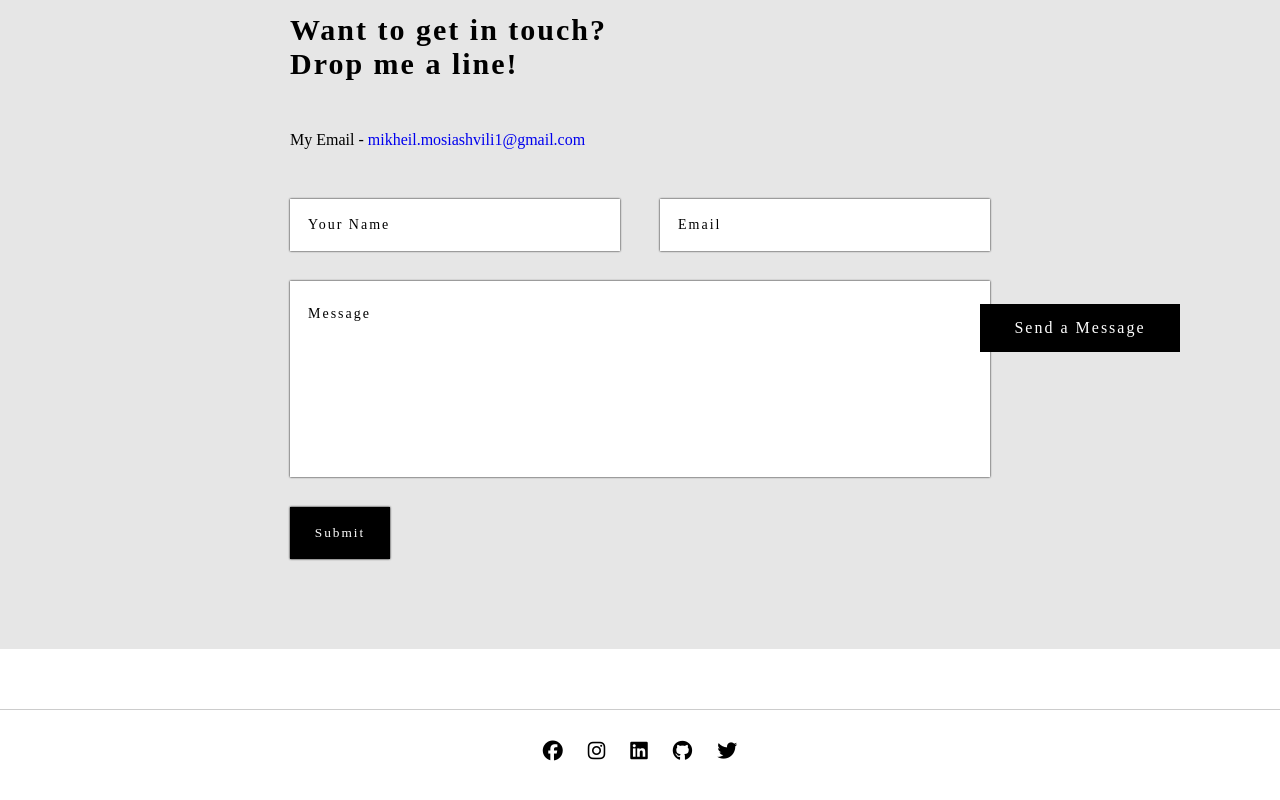
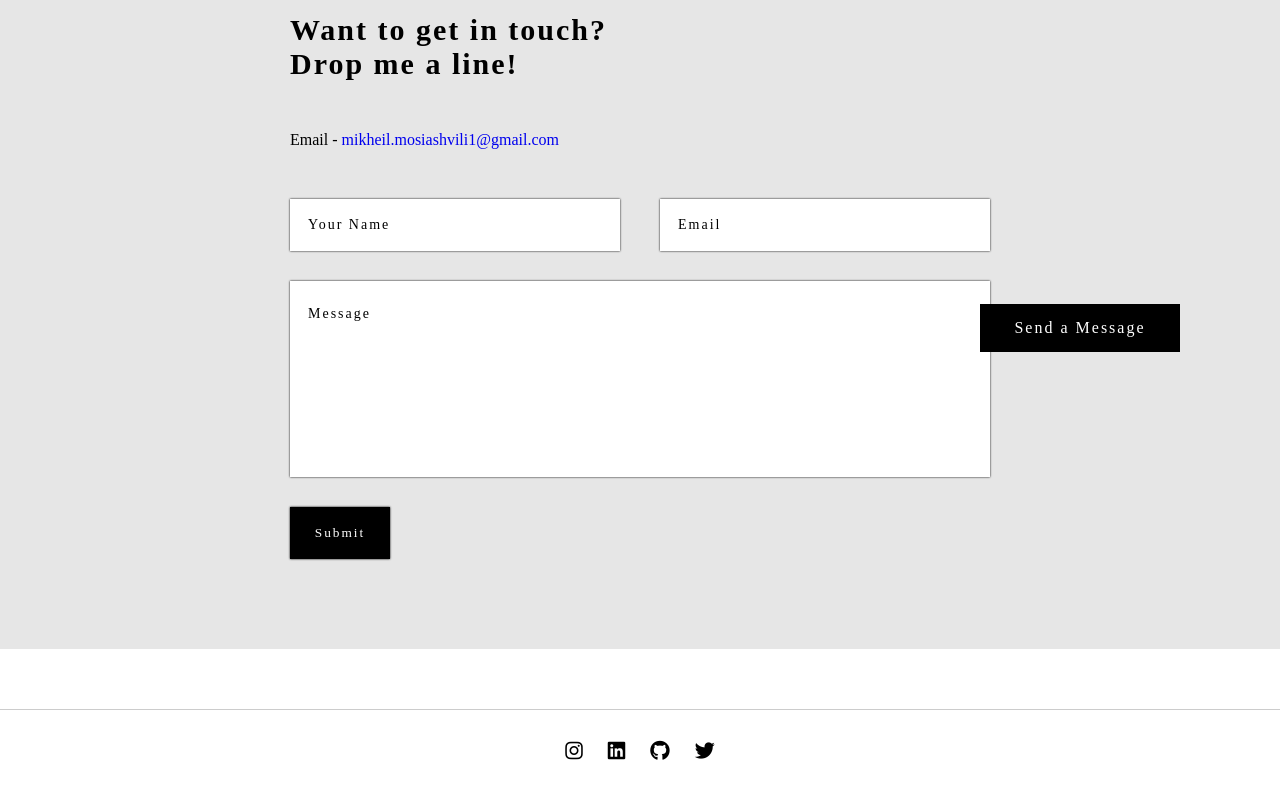
Before and after one commit to miisho/portfolio, a plain HTML site: page contact.html in a window 1280 px wide. Shown: the part 398-1198 px from the top of the page. Drawn offline with nearby package versions, Linux system fonts and the light colour scheme.

Commit message:
Update contact.html

```diff
--- a/contact.html
+++ b/contact.html
@@ -14,7 +14,7 @@
   <meta property="og:url" content="index.html" />
   <meta property="og:image" content="https://www.ciquk.org/wp-content/uploads/2017/09/M16-JUNIOR-WEB-DEVELOPER-COURSE.jpg" />
   <meta name="twitter:card" content="summary">
-  <meta name="description" content="Hi Im Misho Mosiashvili - Junior Web Developer">
+  <meta name="description" content="Hi Im Misho Mosiashvili - Frontend Web Developer">
   <link rel="stylesheet" href="style/style.css">
   <link rel="icon" href="favicon.ico">
   <title>CONTACT | Misho Mosiashvili</title>
@@ -33,7 +33,7 @@
         <h3>Contact</h3>
         <p class="con">Want to get in touch?
           Drop me a line!</p>
-        <p class="mail">My Email - <a href="#">mikheil.mosiashvili1@gmail.com</a> </p>
+        <p class="mail">Email - <a href="#">mikheil.mosiashvili1@gmail.com</a> </p>
         <div class="flexinput">
           <input type="text" name="yourname" id="yourname" placeholder="Your Name" required>
           <input type="email" name="email" id="email" placeholder="Email" required>
@@ -62,9 +62,6 @@
   </main>
   <footer>
     <div class="socials">
-     <a href="https://www.facebook.com/mosiashvili.misho" target="_blank" rel="unfollow">
-      <i class="fa-brands fa-facebook"></i>
-    </a>
     <a href="https://www.instagram.com/misho.mosiashvili/" target="_blank" rel="unfollow">
       <i class="fa-brands fa-instagram"></i>
     </a>
```
